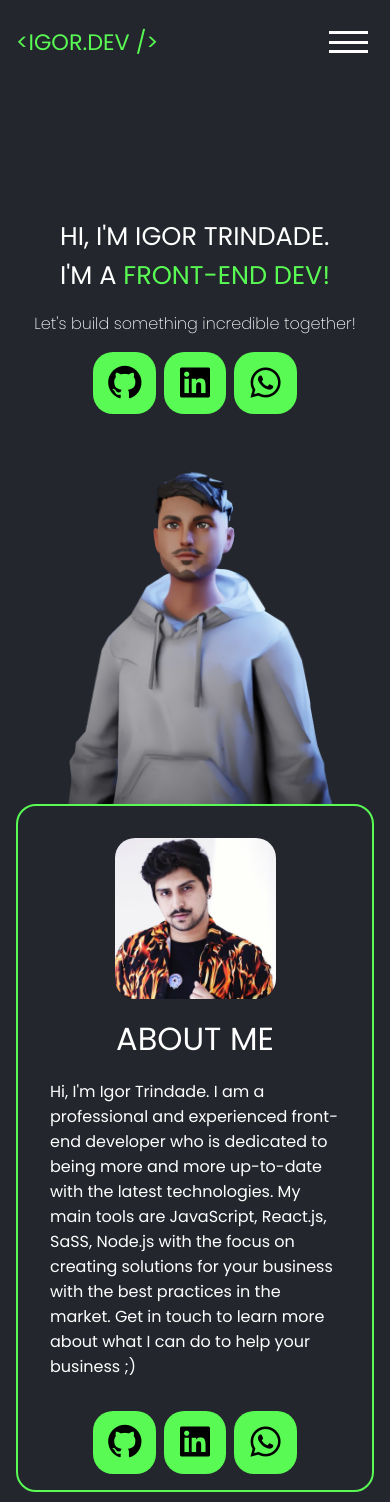
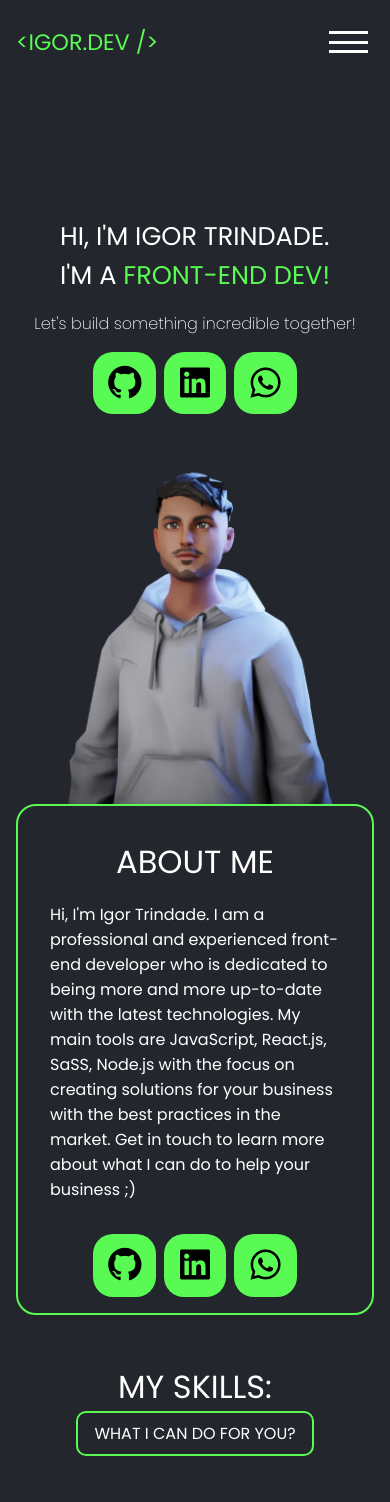
Before and after one commit to igortrindadelg/portfolio, a React (Create React App) app: page / in a window 390 px wide. Shown: the top 1502 px of the page. Built offline with nearby package versions, Linux system fonts and the light colour scheme.

Commit message:
small changes

```diff
--- a/src/scss/About.scss
+++ b/src/scss/About.scss
@@ -55,8 +55,7 @@
 
 
     .aboutMeImage {
-        margin-top: 1rem;
-        width: 50%;
+        display: none;
     }
 
     .containerAbout {
--- a/src/scss/Skills.scss
+++ b/src/scss/Skills.scss
@@ -81,11 +81,7 @@
         grid-auto-flow: row;
         }
 
-}
-
-@media (max-width: 380px) {
-
     .skillContainer {
-        padding: 0.5rem;
+            padding: 0.5rem;
     }
 }
```
